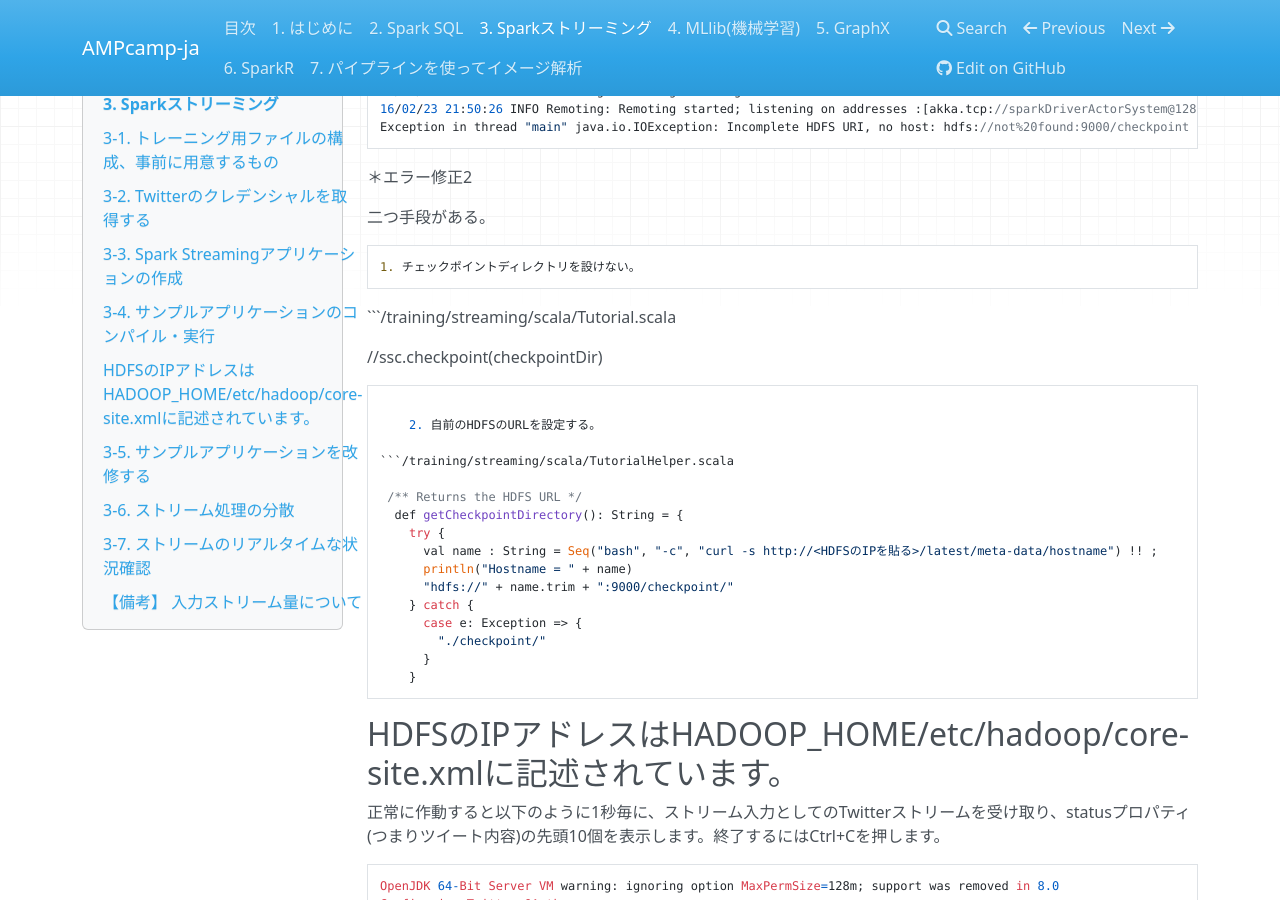
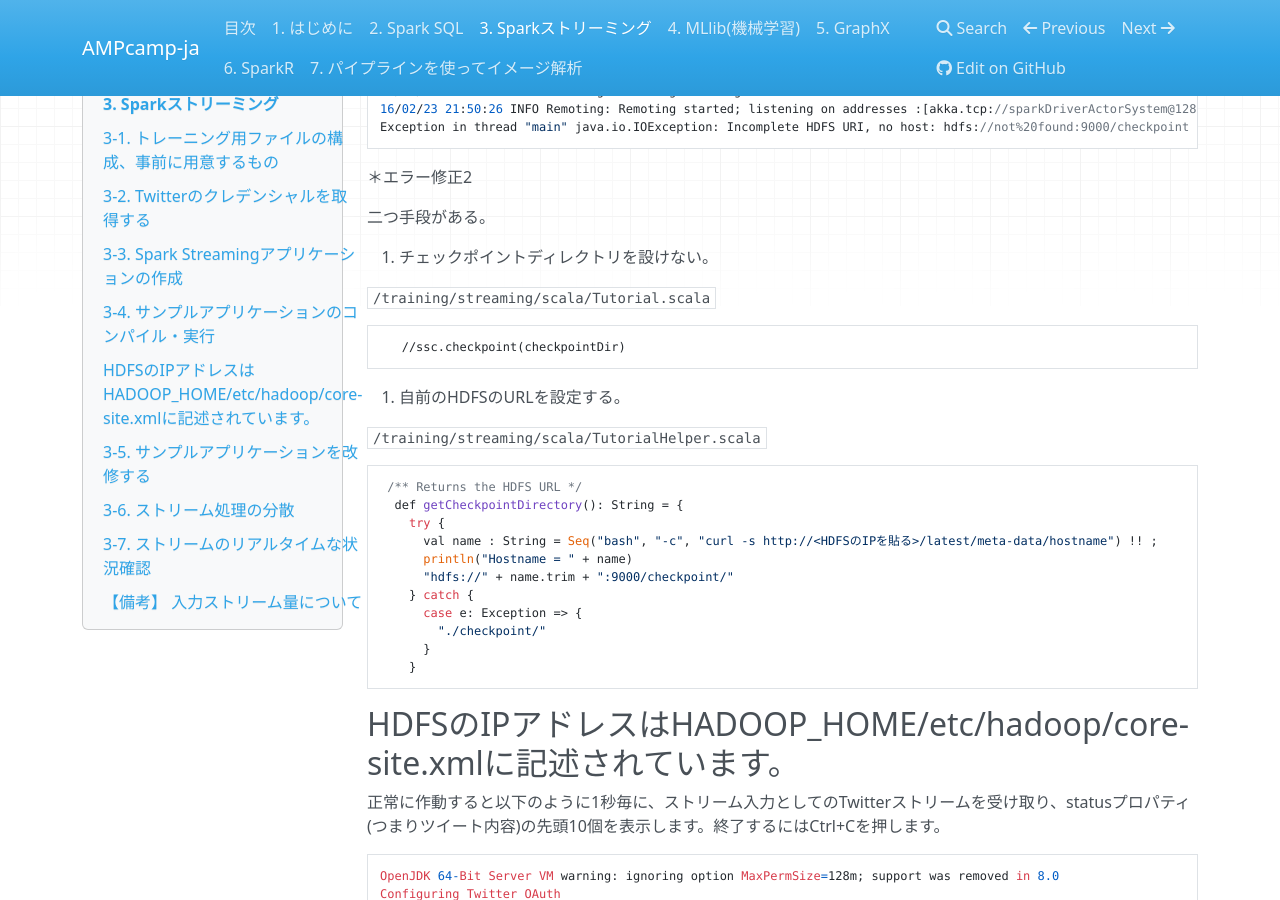
Before and after one commit to m-kiuchi/AMPcamp-ja, an MkDocs documentation site: the page built from docs/spark-streaming.md, in a window 1280 px wide and 900 px high, scrolled down 8451 px. Built offline with MkDocs 1.6.1, drawn with Linux system fonts in a browser that asks for light colours; nearby versions of some CDN libraries; old or Windows-style settings are respelled for this version of MkDocs.

Commit message:
Update spark-streaming.md

````diff
--- a/docs/spark-streaming.md
+++ b/docs/spark-streaming.md
@@ -302,18 +302,18 @@ Exception in thread "main" java.io.IOException: Incomplete HDFS URI, no host: hd
 
 二つ手段がある。
 
-	1. チェックポイントディレクトリを設けない。
+1. チェックポイントディレクトリを設けない。
 
-```/training/streaming/scala/Tutorial.scala
 
+`/training/streaming/scala/Tutorial.scala`
+```
    //ssc.checkpoint(checkpointDir)
-
 ```
 
-	2. 自前のHDFSのURLを設定する。
+2. 自前のHDFSのURLを設定する。
 
-```/training/streaming/scala/TutorialHelper.scala
-
+`/training/streaming/scala/TutorialHelper.scala`
+```
  /** Returns the HDFS URL */
   def getCheckpointDirectory(): String = {
     try {
````
